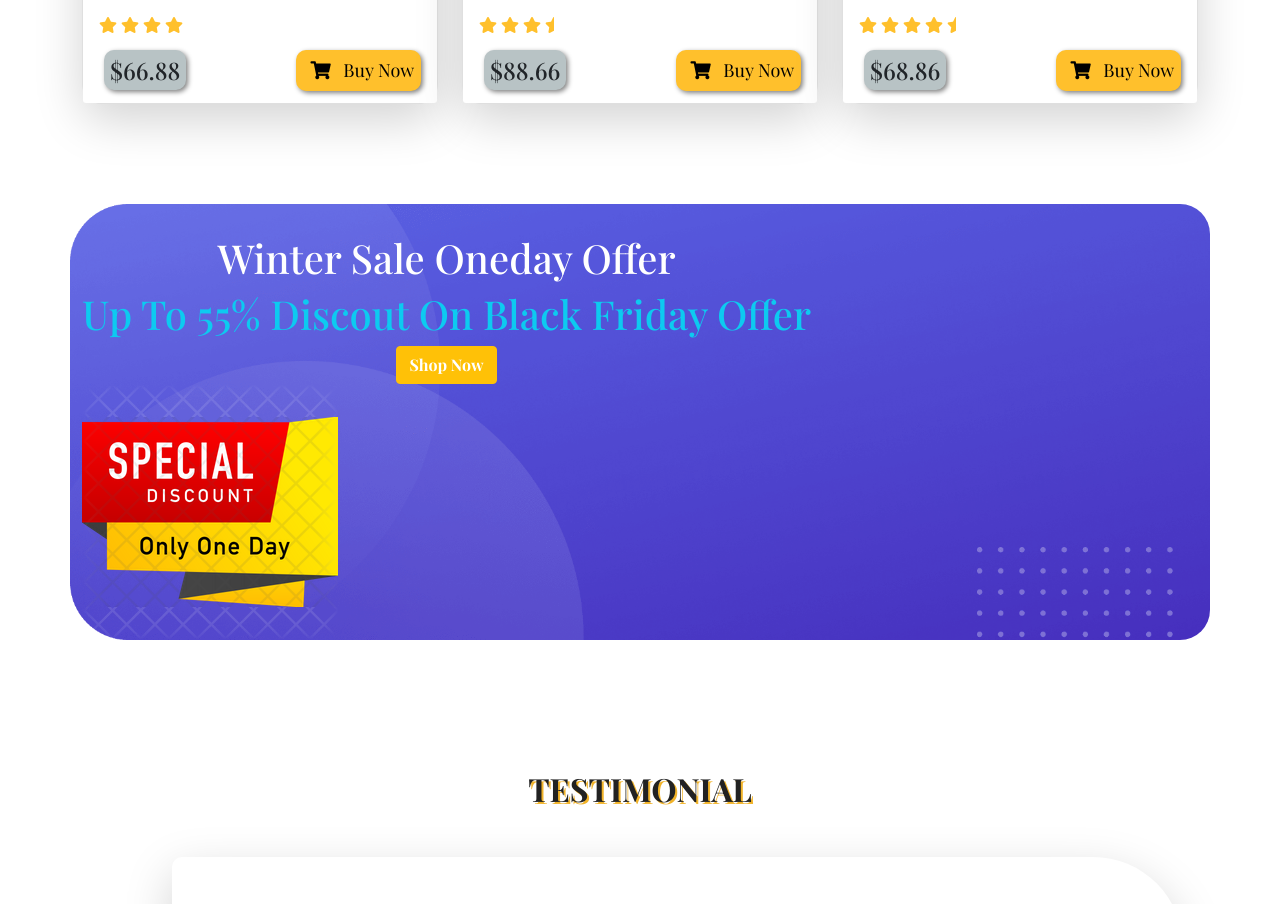
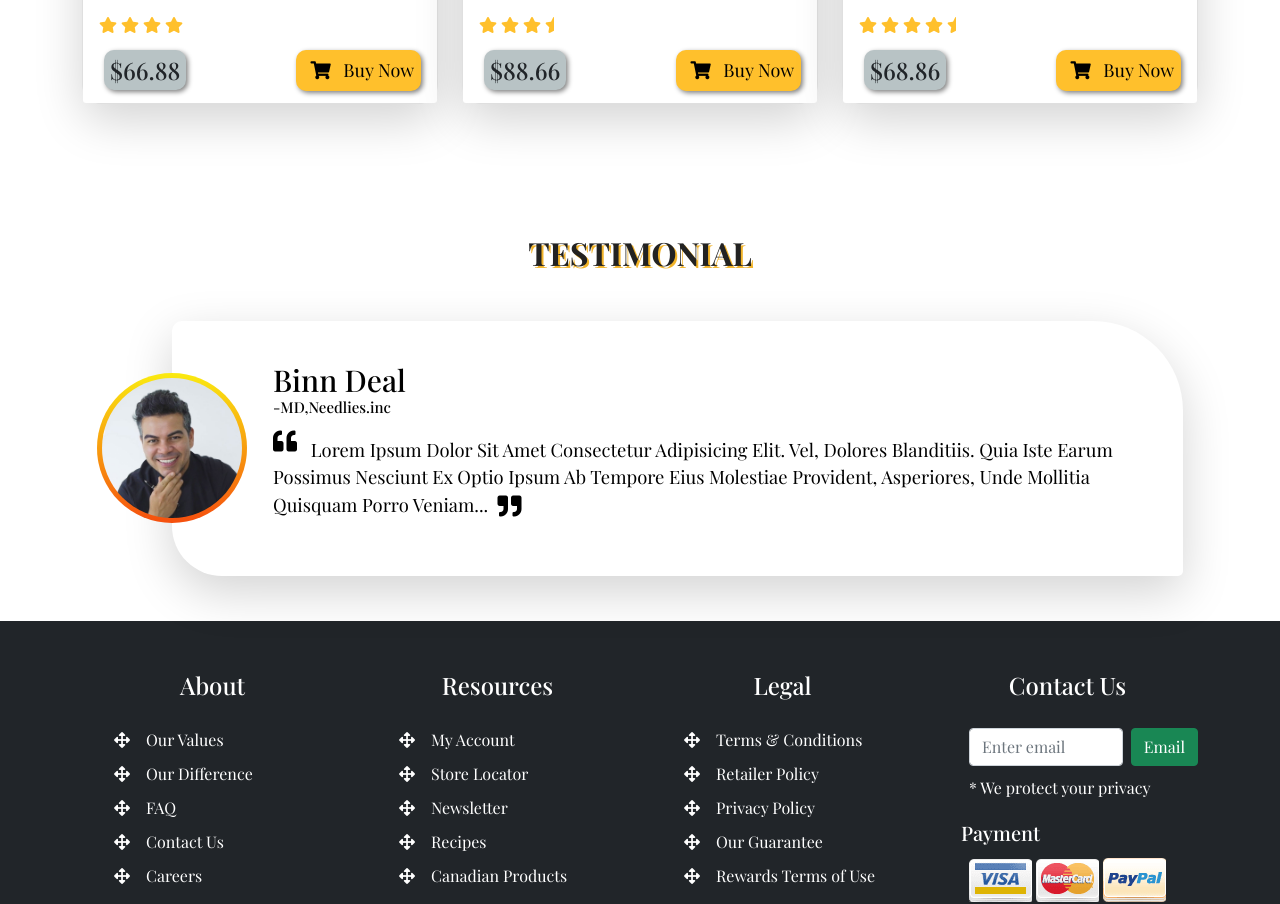
Before and after one commit to RahulGhosh305/penguin-fashion-ecommerce, a plain HTML site: page index.html in a window 1280 px wide. Shown: the part 3099-4003 px from the top of the page. Drawn offline with nearby package versions, Linux system fonts and the light colour scheme; files whose address does not match are found by name; a web font is replaced by a local one.

Commit message:
V1.6 modify final

```diff
--- a/css/style.css
+++ b/css/style.css
@@ -91,21 +91,6 @@ h1 > span{
 }
 
 
-/** offer */
-
-.offer {
-    margin-top: 100px;
-    background-image: url('../photos/offer-bg.png');
-    width: 100%;
-    min-height: 250px;
-    background-repeat: no-repeat;
-    background-size: cover;
-    border-radius: 30px;
-    -webkit-border-radius: 30px;
-    -moz-border-radius: 30px;
-    -ms-border-radius: 30px;
-    -o-border-radius: 30px;
-}
 
 .star-icon i{
     color: #ffc02c;
--- a/index.html
+++ b/index.html
@@ -326,27 +326,6 @@
     </section>
 
 
-    <!--* Discout offer -->
-    <section>
-        <div class="container">
-            <div class="row">
-                <div class="offer">
-                    <div class="col-lg-8 col-md-12 col-sm-12 d-lg-flex align-items-center">
-                        <div class="content-offer">
-                            <h1 class="text-center text-white">Winter Sale Oneday Offer</h1>
-                            <h1 class="text-center text-info">Up To 55% Discout On Black Friday Offer</h1>
-                            <div class="text-center">
-                                <button class="btn btn-warning fw-bold text-white">Shop Now</button>
-                            </div>
-                        </div>
-                    </div>
-                    <div class="col-lg-4 col-md-12 col-sm-12 offer-img">
-                        <img src="./photos/special-discount.jpg" alt="" class="img-fluid ">
-                    </div>
-                </div>
-            </div>
-        </div>
-    </section>
 
 
     <!--* Customer Feedback*-->
```
